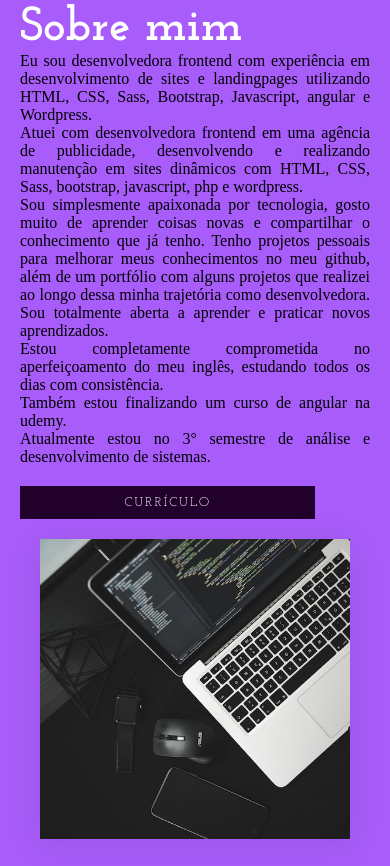
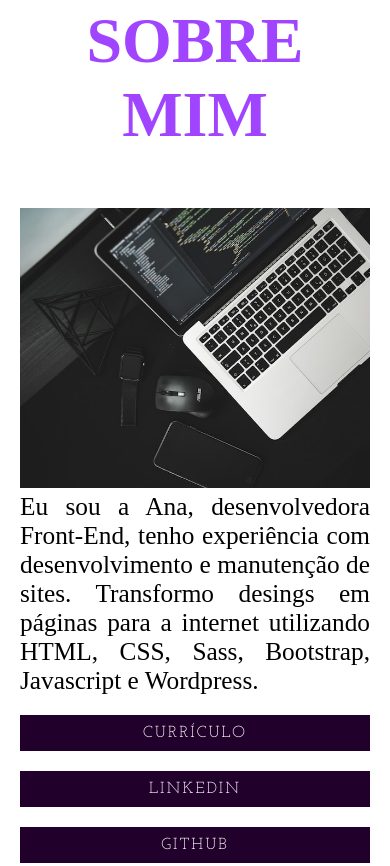
Before and after one commit to Anakeren1996/AnaPortfolio, a plain HTML site: page index.html in a window 390 px wide. Shown: the part 860-1726 px from the top of the page. Drawn offline with nearby package versions, Linux system fonts and the light colour scheme.

Commit message:
Atualizando portfólio

```diff
--- a/css/styles.scss
+++ b/css/styles.scss
@@ -115,37 +115,35 @@ section.banner-topo {
   }
 }
 
+// SOBRE
 section#sobre {
-  padding: 100px;
-  background: #a85cf9;
-  display: flex;
-  justify-content: center;
+  padding: 2rem 7%;
+  .heading {
+    text-align: center;
+    color: #a044ff;
+    text-transform: uppercase;
+    padding-bottom: 3.5rem;
+    font-size: 4rem;
+  }
   .row {
     width: 100%;
     display: flex;
     justify-content: space-between;
+    img {
+      width: 100%;
     }
-  .col50 {
-    position: relative;
+    .content {
       width: 48%;
-  }
-  #foto {
-    display: flex;
-  }
-  .title-text {
-    color: #fff;
-    font-family: var(--font-secundary);
-    font-size: 8vh;
-    font-weight: bolder;
-  }
       p {
+        font-size: 3vh;
         text-align: justify;
+        font-family: var(--font-action);
       }
       .btn {
         font-size: 1em;
         color: #fff;
         background-color: #21002b;
-    width: 35vh;
+        width: 50%;
         display: inline-block;
         padding: 10px 30px;
         margin-top: 20px;
@@ -160,23 +158,11 @@ section#sobre {
           letter-spacing: 5px;
         }
       }
-  .imgBx {
-    position: relative;
-    width: 100%;
-    min-height: 300px;
-    margin: 20px;
-    box-shadow: 0 5px 35px rgb(0 0 0 / 8%);
     }
-  img {
-    position: absolute;
-    top: 0;
-    left: 0;
-    width: 100%;
-    height: 100%;
-    object-fit: cover;
   }
 }
 
+// CONTATO
 section#conhecimentos {
   padding: 100px;
   // background: linear-gradient(to left, #a044ff, #6a3093);
@@ -208,8 +194,8 @@ section#conhecimentos {
     text-align: center;
     color: #fff;
     &:hover {
-      background: #a044ff;
-      color: #fff;
+      background: #fff;
+      color: #21002b;
       transition: 0.5s;
       border-radius: 5px 10px;
     }
@@ -232,6 +218,7 @@ section#conhecimentos {
   }
 }
 
+// PORTFOLIO
 section#portfolio {
   padding: 100px;
   background-color: #131313;
@@ -250,7 +237,7 @@ section#portfolio {
   .box {
     width: 340px;
     margin: 20px;
-    border: 15px solid #fff;
+    border: 1px solid #fff;
     box-shadow: 0 5px 35px rgba(0, 0, 0, 0.08);
     &:hover {
       transition: 0.5s;
@@ -307,8 +294,9 @@ section#portfolio {
   }
 }
 
+// CONTATO
 section#contato {
-  padding: 60px;
+  padding: 30px;
   .title {
     width: 100%;
     display: flex;
@@ -358,6 +346,7 @@ section#contato {
   }
 }
 
+// FOOTER
 footer {
   .copyrightText {
     padding: 8px 40px;
@@ -374,6 +363,7 @@ footer {
   }
 }
 
+//
 @media (max-width: 991px) {
   header,
   header.sticky {
@@ -386,7 +376,7 @@ footer {
     width: 100%;
     height: calc(100% - 68px);
     position: fixed;
-    top: 68px;
+    top: 120px;
     left: 0;
     display: flex;
     justify-content: center;
@@ -418,36 +408,24 @@ footer {
     background-position: center;
   }
 
+  // SOBRE
   section#sobre {
     padding: 20px;
     .row {
       flex-direction: column;
-    }
-    .row .col50 {
-      position: relative;
+      .content {
+        width: 100%;
+        .botoes {
+          text-align: center;
+          .btn {
             width: 100%;
           }
-    .row .col50 .imgBx {
-      height: 300px;
-      margin-top: 20px;
         }
-    .menu .content {
-      margin-top: 20px;
       }
-    .menu .content .box {
-      margin-top: 10px;
-    }
-    .menu .content .box .imgBx {
-      height: 260px;
-    }
-    .title-text {
-      font-size: 3em;
-    }
-    .btn {
-      font-size: 0.8em;
     }
   }
 
+  // CONHECIMENTOS
   section#conhecimentos {
     padding: 20px;
     .title-text {
@@ -455,6 +433,7 @@ footer {
     }
   }
 
+  // PORTFOLIO
   section#portfolio {
     padding: 20px;
     .row {
--- a/index.html
+++ b/index.html
@@ -10,13 +10,14 @@
     <meta name="author" content="Ana Lima">
     <link rel="stylesheet" href="https://cdnjs.cloudflare.com/ajax/libs/animate.css/4.1.1/animate.min.css" />
     <link rel="stylesheet" href="/css/styles.css" />
+    <script src="/js/script.js" defer></script>
 </head>
 
 <body>
     <header>
         <div class="menuToggle" onclick="menuToggle();"></div>
         <ul class="navigation">
-            <li><a href="#home" onclick="menuToggle();">Home</a></li>
+            <!-- <li><a href="#home" onclick="menuToggle();">Home</a></li> -->
             <li><a href="#sobre" onclick="menuToggle();">Sobre</a></li>
             <li><a href="#conhecimentos" onclick="menuToggle();">Conhecimentos</a></li>
             <li><a href="#portfolio" onclick="menuToggle();">Portfólio</a></li>
@@ -36,34 +37,30 @@
         </div>
     </section>
 
+    <!-- SOBRE -->
     <section id="sobre">
+        <h1 class="heading"><span>Sobre</span> mim </h1>
         <div class="row">
-            <div class="col50">
-                <h2 class="title-text">Sobre mim</h2>
-                <p>
-                    Eu sou desenvolvedora frontend com experiência em desenvolvimento de sites e landingpages utilizando
-                    HTML, CSS, Sass, Bootstrap, Javascript, angular e Wordpress.</p>
-                <p> Atuei com desenvolvedora frontend em uma agência de publicidade, desenvolvendo e realizando
-                    manutenção em sites dinâmicos com HTML, CSS, Sass, bootstrap, javascript, php e wordpress. </p>
-                <p> Sou simplesmente apaixonada por tecnologia, gosto muito de aprender coisas novas e compartilhar o
-                    conhecimento que já tenho. Tenho projetos pessoais para melhorar meus conhecimentos no meu github,
-                    além de um portfólio com alguns projetos que realizei ao longo dessa minha trajetória como
-                    desenvolvedora. Sou totalmente aberta a aprender e praticar novos aprendizados.</p>
-                <p> Estou completamente comprometida no aperfeiçoamento do meu inglês, estudando todos os dias com
-                    consistência.</p>
-                <p> Também estou finalizando um curso de angular na udemy.</p>
-                <p> Atualmente estou no 3° semestre de análise e desenvolvimento de sistemas.</p>
-                </p>
-                <a href="/Ana-desenvolvedora.pdf" target="_blank" class="btn">Currículo</a>
-            </div>
-            <div class="col50" id="foto">
-                <div class="imgBx">
-                    <img src="/imagens/sobre/foto-sobre.jpg" alt="">
+            <div class="content">
+                <div class="image">
+                    <img src="/imagens/sobre/foto-sobre.jpg" alt="Imagem do texto sobre mim">
                 </div>
             </div>
+            <div class="content">
+                <p>Eu sou a Ana, desenvolvedora Front-End, tenho experiência com desenvolvimento e manutenção de sites.
+                    Transformo desings em páginas para a internet utilizando
+                    HTML, CSS, Sass, Bootstrap, Javascript e Wordpress.</p>
+                <div class="botoes">
+                    <a href="Ana-Desenvolvedora-Atualizado.pdf" class="btn">Currículo</a>
+                    <a href="https://www.linkedin.com/in/ana-keren-lima-789118195/" class="btn">Linkedin</a>
+                    <a href="https://github.com/Anakeren1996" class="btn">Github</a>
+                </div>
+            </div>
+
         </div>
     </section>
 
+    <!-- CONHECIMENTOS -->
     <section id="conhecimentos">
         <div class="title">
             <h2 class="title-text">Conhecimentos</h2>
@@ -116,15 +113,6 @@
             <!--  -->
             <div class="box">
                 <div class="imgBx">
-                    <i class="fab fa-angular" id="icone"></i>
-                </div>
-                <div class="text">
-                    <h3>Angular</h3>
-                </div>
-            </div>
-            <!--  -->
-            <div class="box">
-                <div class="imgBx">
                     <i class="fab fa-wordpress" id="icone"></i>
                 </div>
                 <div class="text">
@@ -152,22 +140,13 @@
         </div>
     </section>
 
+
+    <!-- PORTFOLIO -->
     <section id="portfolio">
         <div class="title">
             <h2 class="title-text">Portfólio</h2>
         </div>
         <div class="content">
-            <div class="box">
-                <div class="imgBx">
-                    <a href="https://dapper-cranachan-fc3cdf.netlify.app/" target="_blank">
-                        <img src="/imagens/portfolio/KanbanWithJavascript_img.png" alt="">
-                    </a>
-                </div>
-                <div class="text">
-                    <h3>Kanban javascript</h3>
-                </div>
-            </div>
-            <!--  -->
             <div class="box">
                 <div class="imgBx">
                     <a href="https://todo-list-javascript.vercel.app/" target="_blank">
@@ -186,7 +165,18 @@
                     </a>
                 </div>
                 <div class="text">
-                    <h3>Website café responsivo</h3>
+                    <h3>Site responsivo</h3>
+                </div>
+            </div>
+            <!--  -->
+            <div class="box">
+                <div class="imgBx">
+                    <a href="https://dapper-cranachan-fc3cdf.netlify.app/" target="_blank">
+                        <img src="/imagens/portfolio/KanbanWithJavascript_img.png" alt="">
+                    </a>
+                </div>
+                <div class="text">
+                    <h3>Kanban javascript</h3>
                 </div>
             </div>
             <!--  -->
@@ -197,21 +187,10 @@
                     </a>
                 </div>
                 <div class="text">
-                    <h3>Lorem</h3>
+                    <h3>Site responsivo</h3>
                 </div>
             </div>
-
-            <div class="box">
-                <div class="imgBx">
-                    <a href="https://starbuckslandingpage.vercel.app/" target="_blank">
-                        <img src="/imagens/portfolio/img_starbucks.png" alt="">
-                    </a>
-                </div>
-                <div class="text">
-                    <h3>Lorem</h3>
-                </div>
-            </div>
-
+            <!--  -->
             <div class="box">
                 <div class="imgBx">
                     <a href="https://flower-shop-one.vercel.app/" target="_blank">
@@ -219,10 +198,10 @@
                     </a>
                 </div>
                 <div class="text">
-                    <h3>Floricultura</h3>
+                    <h3>Site responsivo</h3>
                 </div>
             </div>
-
+            <!--  -->
             <div class="box">
                 <div class="imgBx">
                     <a href="https://candle-shop.vercel.app/" target="_blank">
@@ -230,7 +209,7 @@
                     </a>
                 </div>
                 <div class="text">
-                    <h3>Loja de velas aromatizadas</h3>
+                    <h3>Site responsivo</h3>
                 </div>
             </div>
         </div>
@@ -239,6 +218,7 @@
         </div>
     </section>
 
+    <!-- CONTATO -->
     <section id="contato">
         <div class="title">
             <h2 class="title-text">Contato</h2>
@@ -278,10 +258,6 @@
                 Todos os direitos reservados</p>
         </div>
     </footer>
-
-
-    <script src="/js/main.js" defer></script>
-    <script src="https://ajax.googleapis.com/ajax/libs/jquery/3.3.1/jquery.min.js"></script>
 </body>
 
 </html>
--- a/js/main.js
+++ /dev/null
@@ -1,11 +0,0 @@
-// window.addEventListener("scroll", function () {
-//   const header = document.querySelector("header");
-//   header.classList.toggle("sticky", window.scrollY > 0);
-// });
-
-function menuToggle() {
-  const menuToggle = document.querySelector(".menuToggle");
-  const navigation = document.querySelector(".navigation");
-  menuToggle.classList.toggle("active");
-  navigation.classList.toggle("active");
-}
--- /dev/null
+++ b/js/script.js
@@ -0,0 +1,11 @@
+window.addEventListener("scroll", function () {
+  const header = document.querySelector("header");
+  header.classList.toggle("sticky", window.scrollY > 0);
+});
+
+function menuToggle() {
+  const menuToggle = document.querySelector(".menuToggle");
+  const navigation = document.querySelector(".navigation");
+  menuToggle.classList.toggle("active");
+  navigation.classList.toggle("active");
+}
```
Also changed, not shown: css/styles.css, imagens/Imagem-readme.png (added), imagens/logo-html.png (deleted), imagens/logo-portfolio.png (deleted), imagens/sobre/foto-sobre_old.jpg (deleted), 2 other files. Lines whose indentation alone changed are shown as unchanged.
